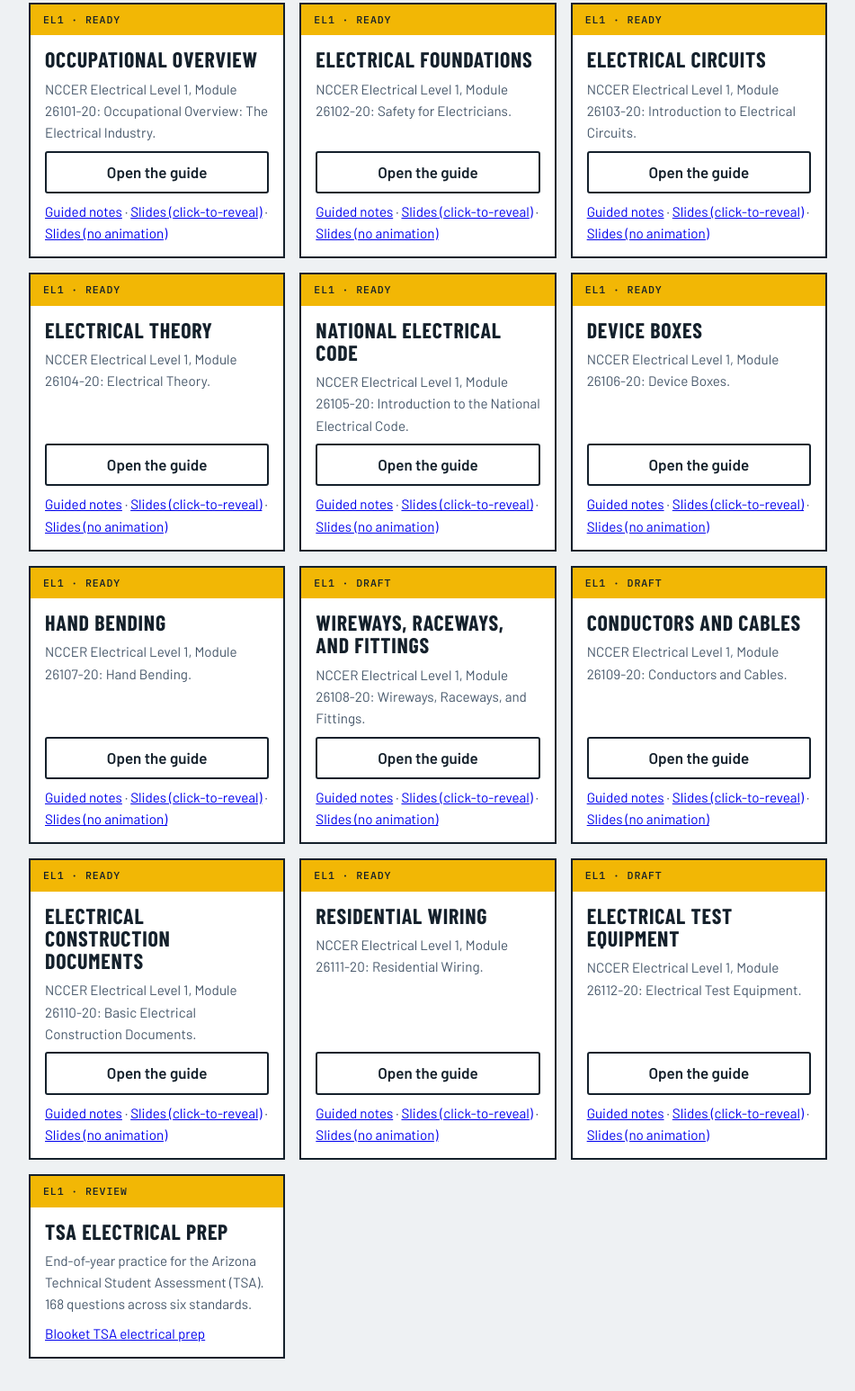
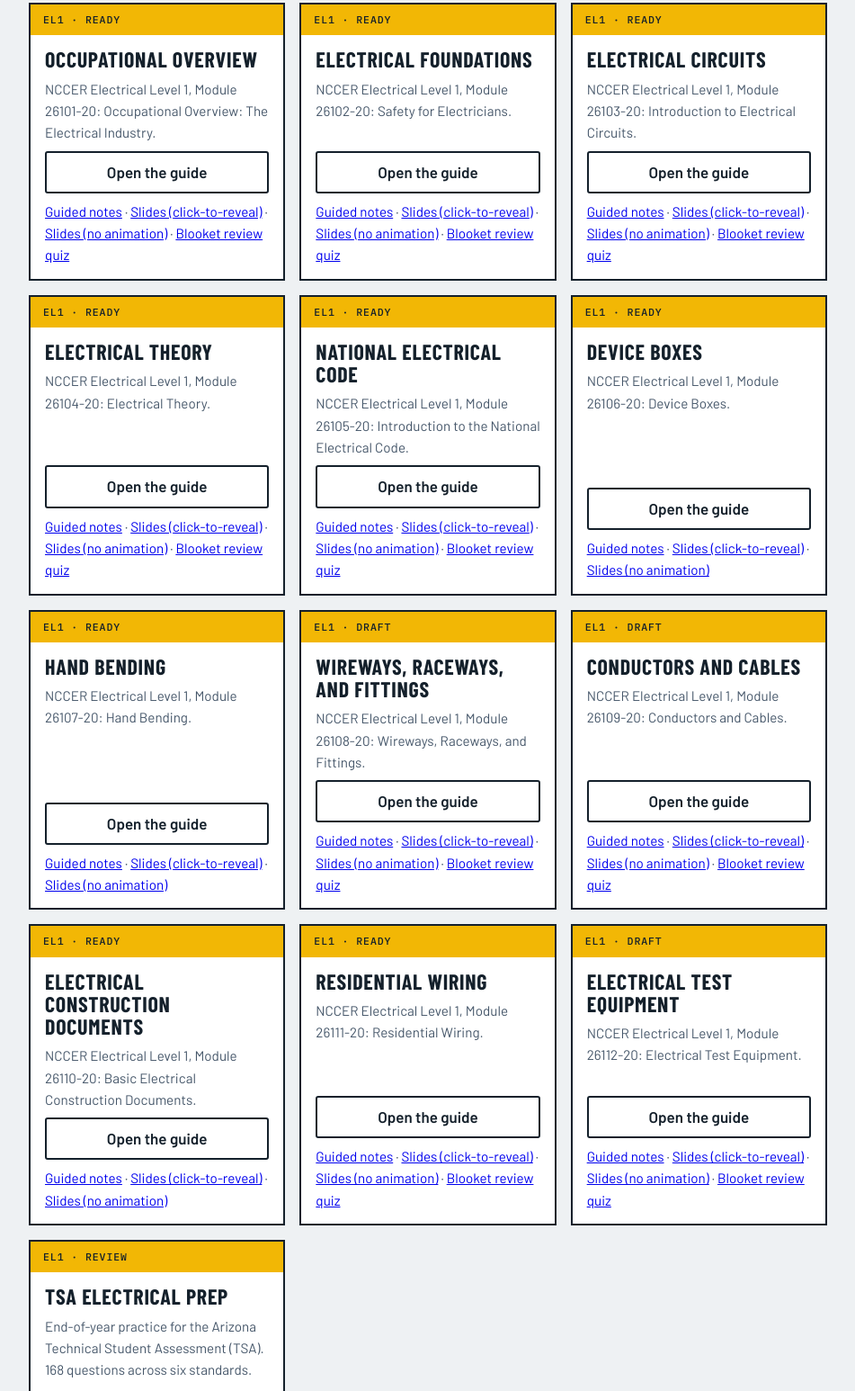
Before and after one commit to highgroundthree-art/electrical-el1-study-guides, a plain HTML site: page index.html in a window 1280 px wide. Shown: the part 2281-3827 px from the top of the page at 90% size, without its empty margins (164-1115 px from the left). Drawn offline with nearby package versions, Linux system fonts and the light colour scheme.

Commit message:
Add Blooket review quiz links to eight EL1 module cards
Co-Authored-By: Claude Sonnet 5.5 <noreply@anthropic.com>
Claude-Session: https://claude.ai/code/session_01EGDLTPVNbmtqdKt5Jk9AvK

```diff
--- a/index.html
+++ b/index.html
@@ -201,7 +201,7 @@ footer strong{color:var(--band-ink)}footer p{margin:0 0 6px}
         <h3>Occupational Overview</h3>
         <p>NCCER Electrical Level 1, Module 26101-20: Occupational Overview: The Electrical Industry.</p>
         <a class="go" href="occupational-overview.html">Open the guide</a>
-        <p><a href="occupational-overview-materials/EL1-101_Guided_Notes.docx">Guided notes</a> · <a href="occupational-overview-materials/EL1-101_Lecture_Deck_Animated.pptx">Slides (click-to-reveal)</a> · <a href="occupational-overview-materials/EL1-101_Lecture_Deck_Static.pptx">Slides (no animation)</a></p>
+        <p><a href="occupational-overview-materials/EL1-101_Guided_Notes.docx">Guided notes</a> · <a href="occupational-overview-materials/EL1-101_Lecture_Deck_Animated.pptx">Slides (click-to-reveal)</a> · <a href="occupational-overview-materials/EL1-101_Lecture_Deck_Static.pptx">Slides (no animation)</a> · <a href="https://play.blooket.com/host?id=662f2102d8b3c822e679b48c" target="_blank" rel="noopener">Blooket review quiz</a></p>
       </div>
     </li>
     <li class="mod el1">
@@ -210,7 +210,7 @@ footer strong{color:var(--band-ink)}footer p{margin:0 0 6px}
         <h3>Electrical Foundations</h3>
         <p>NCCER Electrical Level 1, Module 26102-20: Safety for Electricians.</p>
         <a class="go" href="electrical-foundations.html">Open the guide</a>
-        <p><a href="electrical-foundations-materials/EL1-102_Guided_Notes.docx">Guided notes</a> · <a href="electrical-foundations-materials/EL1-102_Lecture_Deck_Animated.pptx">Slides (click-to-reveal)</a> · <a href="electrical-foundations-materials/EL1-102_Lecture_Deck_Static.pptx">Slides (no animation)</a></p>
+        <p><a href="electrical-foundations-materials/EL1-102_Guided_Notes.docx">Guided notes</a> · <a href="electrical-foundations-materials/EL1-102_Lecture_Deck_Animated.pptx">Slides (click-to-reveal)</a> · <a href="electrical-foundations-materials/EL1-102_Lecture_Deck_Static.pptx">Slides (no animation)</a> · <a href="https://dashboard.blooket.com/set/663232984f01af53663d2132" target="_blank" rel="noopener">Blooket review quiz</a></p>
       </div>
     </li>
     <li class="mod el1">
@@ -219,7 +219,7 @@ footer strong{color:var(--band-ink)}footer p{margin:0 0 6px}
         <h3>Electrical Circuits</h3>
         <p>NCCER Electrical Level 1, Module 26103-20: Introduction to Electrical Circuits.</p>
         <a class="go" href="electrical-circuits.html">Open the guide</a>
-        <p><a href="electrical-circuits-materials/EL1-103_Guided_Notes.docx">Guided notes</a> · <a href="electrical-circuits-materials/EL1-103_Lecture_Deck_Animated.pptx">Slides (click-to-reveal)</a> · <a href="electrical-circuits-materials/EL1-103_Lecture_Deck_Static.pptx">Slides (no animation)</a></p>
+        <p><a href="electrical-circuits-materials/EL1-103_Guided_Notes.docx">Guided notes</a> · <a href="electrical-circuits-materials/EL1-103_Lecture_Deck_Animated.pptx">Slides (click-to-reveal)</a> · <a href="electrical-circuits-materials/EL1-103_Lecture_Deck_Static.pptx">Slides (no animation)</a> · <a href="https://dashboard.blooket.com/set/6643582e3d9959db3692ec16" target="_blank" rel="noopener">Blooket review quiz</a></p>
       </div>
     </li>
     <li class="mod el1">
@@ -228,7 +228,7 @@ footer strong{color:var(--band-ink)}footer p{margin:0 0 6px}
         <h3>Electrical Theory</h3>
         <p>NCCER Electrical Level 1, Module 26104-20: Electrical Theory.</p>
         <a class="go" href="electrical-theory.html">Open the guide</a>
-        <p><a href="electrical-theory-materials/EL1-104_Guided_Notes.docx">Guided notes</a> · <a href="electrical-theory-materials/EL1-104_Lecture_Deck_Animated.pptx">Slides (click-to-reveal)</a> · <a href="electrical-theory-materials/EL1-104_Lecture_Deck_Static.pptx">Slides (no animation)</a></p>
+        <p><a href="electrical-theory-materials/EL1-104_Guided_Notes.docx">Guided notes</a> · <a href="electrical-theory-materials/EL1-104_Lecture_Deck_Animated.pptx">Slides (click-to-reveal)</a> · <a href="electrical-theory-materials/EL1-104_Lecture_Deck_Static.pptx">Slides (no animation)</a> · <a href="https://dashboard.blooket.com/set/6645f9055aba22f9dac50131" target="_blank" rel="noopener">Blooket review quiz</a></p>
       </div>
     </li>
     <li class="mod el1">
@@ -237,7 +237,7 @@ footer strong{color:var(--band-ink)}footer p{margin:0 0 6px}
         <h3>National Electrical Code</h3>
         <p>NCCER Electrical Level 1, Module 26105-20: Introduction to the National Electrical Code.</p>
         <a class="go" href="national-electrical-code.html">Open the guide</a>
-        <p><a href="national-electrical-code-materials/EL1-105_Guided_Notes.docx">Guided notes</a> · <a href="national-electrical-code-materials/EL1-105_Lecture_Deck_Animated.pptx">Slides (click-to-reveal)</a> · <a href="national-electrical-code-materials/EL1-105_Lecture_Deck_Static.pptx">Slides (no animation)</a></p>
+        <p><a href="national-electrical-code-materials/EL1-105_Guided_Notes.docx">Guided notes</a> · <a href="national-electrical-code-materials/EL1-105_Lecture_Deck_Animated.pptx">Slides (click-to-reveal)</a> · <a href="national-electrical-code-materials/EL1-105_Lecture_Deck_Static.pptx">Slides (no animation)</a> · <a href="https://dashboard.blooket.com/set/665dad4a0cdd8986b65565d6" target="_blank" rel="noopener">Blooket review quiz</a></p>
       </div>
     </li>
     <li class="mod el1">
@@ -264,7 +264,7 @@ footer strong{color:var(--band-ink)}footer p{margin:0 0 6px}
         <h3>Wireways, Raceways, and Fittings</h3>
         <p>NCCER Electrical Level 1, Module 26108-20: Wireways, Raceways, and Fittings.</p>
         <a class="go" href="wireways-raceways-fittings.html">Open the guide</a>
-        <p><a href="wireways-raceways-fittings-materials/EL1-108_Guided_Notes.docx">Guided notes</a> · <a href="wireways-raceways-fittings-materials/EL1-108_Lecture_Deck_Animated.pptx">Slides (click-to-reveal)</a> · <a href="wireways-raceways-fittings-materials/EL1-108_Lecture_Deck_Static.pptx">Slides (no animation)</a></p>
+        <p><a href="wireways-raceways-fittings-materials/EL1-108_Guided_Notes.docx">Guided notes</a> · <a href="wireways-raceways-fittings-materials/EL1-108_Lecture_Deck_Animated.pptx">Slides (click-to-reveal)</a> · <a href="wireways-raceways-fittings-materials/EL1-108_Lecture_Deck_Static.pptx">Slides (no animation)</a> · <a href="https://dashboard.blooket.com/set/6601f9d5979e5f6b2bb53c62" target="_blank" rel="noopener">Blooket review quiz</a></p>
       </div>
     </li>
     <li class="mod el1">
@@ -273,7 +273,7 @@ footer strong{color:var(--band-ink)}footer p{margin:0 0 6px}
         <h3>Conductors and Cables</h3>
         <p>NCCER Electrical Level 1, Module 26109-20: Conductors and Cables.</p>
         <a class="go" href="conductors-and-cables.html">Open the guide</a>
-        <p><a href="conductors-and-cables-materials/EL1-109_Guided_Notes.docx">Guided notes</a> · <a href="conductors-and-cables-materials/EL1-109_Lecture_Deck_Animated.pptx">Slides (click-to-reveal)</a> · <a href="conductors-and-cables-materials/EL1-109_Lecture_Deck_Static.pptx">Slides (no animation)</a></p>
+        <p><a href="conductors-and-cables-materials/EL1-109_Guided_Notes.docx">Guided notes</a> · <a href="conductors-and-cables-materials/EL1-109_Lecture_Deck_Animated.pptx">Slides (click-to-reveal)</a> · <a href="conductors-and-cables-materials/EL1-109_Lecture_Deck_Static.pptx">Slides (no animation)</a> · <a href="https://dashboard.blooket.com/set/660a5c5a7d52ab6f2b8dab31" target="_blank" rel="noopener">Blooket review quiz</a></p>
       </div>
     </li>
     <li class="mod el1">
@@ -291,7 +291,7 @@ footer strong{color:var(--band-ink)}footer p{margin:0 0 6px}
         <h3>Residential Wiring</h3>
         <p>NCCER Electrical Level 1, Module 26111-20: Residential Wiring.</p>
         <a class="go" href="residential-wiring.html">Open the guide</a>
-        <p><a href="residential-wiring-materials/EL1-111_Guided_Notes.docx">Guided notes</a> · <a href="residential-wiring-materials/EL1-111_Lecture_Deck_Animated.pptx">Slides (click-to-reveal)</a> · <a href="residential-wiring-materials/EL1-111_Lecture_Deck_Static.pptx">Slides (no animation)</a></p>
+        <p><a href="residential-wiring-materials/EL1-111_Guided_Notes.docx">Guided notes</a> · <a href="residential-wiring-materials/EL1-111_Lecture_Deck_Animated.pptx">Slides (click-to-reveal)</a> · <a href="residential-wiring-materials/EL1-111_Lecture_Deck_Static.pptx">Slides (no animation)</a> · <a href="https://dashboard.blooket.com/set/66742ed27e066810414f4a31" target="_blank" rel="noopener">Blooket review quiz</a></p>
       </div>
     </li>
     <li class="mod el1">
@@ -300,7 +300,7 @@ footer strong{color:var(--band-ink)}footer p{margin:0 0 6px}
         <h3>Electrical Test Equipment</h3>
         <p>NCCER Electrical Level 1, Module 26112-20: Electrical Test Equipment.</p>
         <a class="go" href="electrical-test-equipment.html">Open the guide</a>
-        <p><a href="electrical-test-equipment-materials/EL1-112_Guided_Notes.docx">Guided notes</a> · <a href="electrical-test-equipment-materials/EL1-112_Lecture_Deck_Animated.pptx">Slides (click-to-reveal)</a> · <a href="electrical-test-equipment-materials/EL1-112_Lecture_Deck_Static.pptx">Slides (no animation)</a></p>
+        <p><a href="electrical-test-equipment-materials/EL1-112_Guided_Notes.docx">Guided notes</a> · <a href="electrical-test-equipment-materials/EL1-112_Lecture_Deck_Animated.pptx">Slides (click-to-reveal)</a> · <a href="electrical-test-equipment-materials/EL1-112_Lecture_Deck_Static.pptx">Slides (no animation)</a> · <a href="https://dashboard.blooket.com/set/663b7232d93c1e441547382d" target="_blank" rel="noopener">Blooket review quiz</a></p>
       </div>
     </li>
     <li class="mod el1">
```
